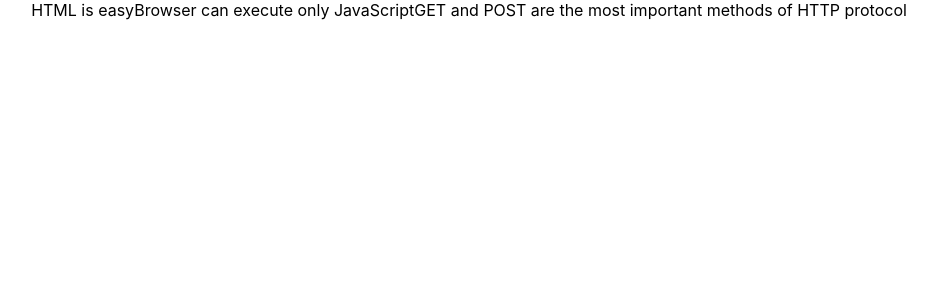
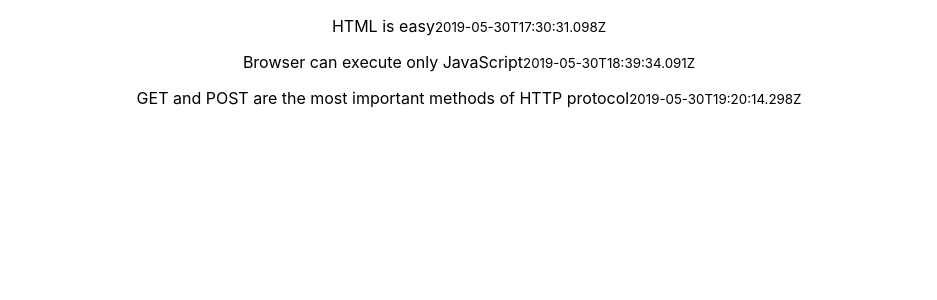
Before and after one commit to Joseduardo25/bootcamp-midudev-clase4, a React (Create React App) app: page / in a window 1280 px wide. Shown: the top 300 px of the page, without its empty margins (171-1108 px from the left). Built offline with nearby package versions, Linux system fonts and the light colour scheme.

Commit message:
renderizado el array notes con condicionales

```diff
--- a/src/App.js
+++ b/src/App.js
@@ -22,9 +22,26 @@ const notes = [
 ]
 
 function App() {
+
+  if(!notes || notes.length === 0) {
+    return 'no hay nada que mostrar'
+  }
+
   return (
     <div className="App">
-      {notes.map((note) => note.content)}
+      {
+        notes.map((note) => {
+          return (
+            <div>
+              <p>
+                {note.content}
+                <small><time>{note.date}</time></small>
+              </p>
+
+            </div>
+          )
+        })
+      }
     </div>
   );
 }
```
